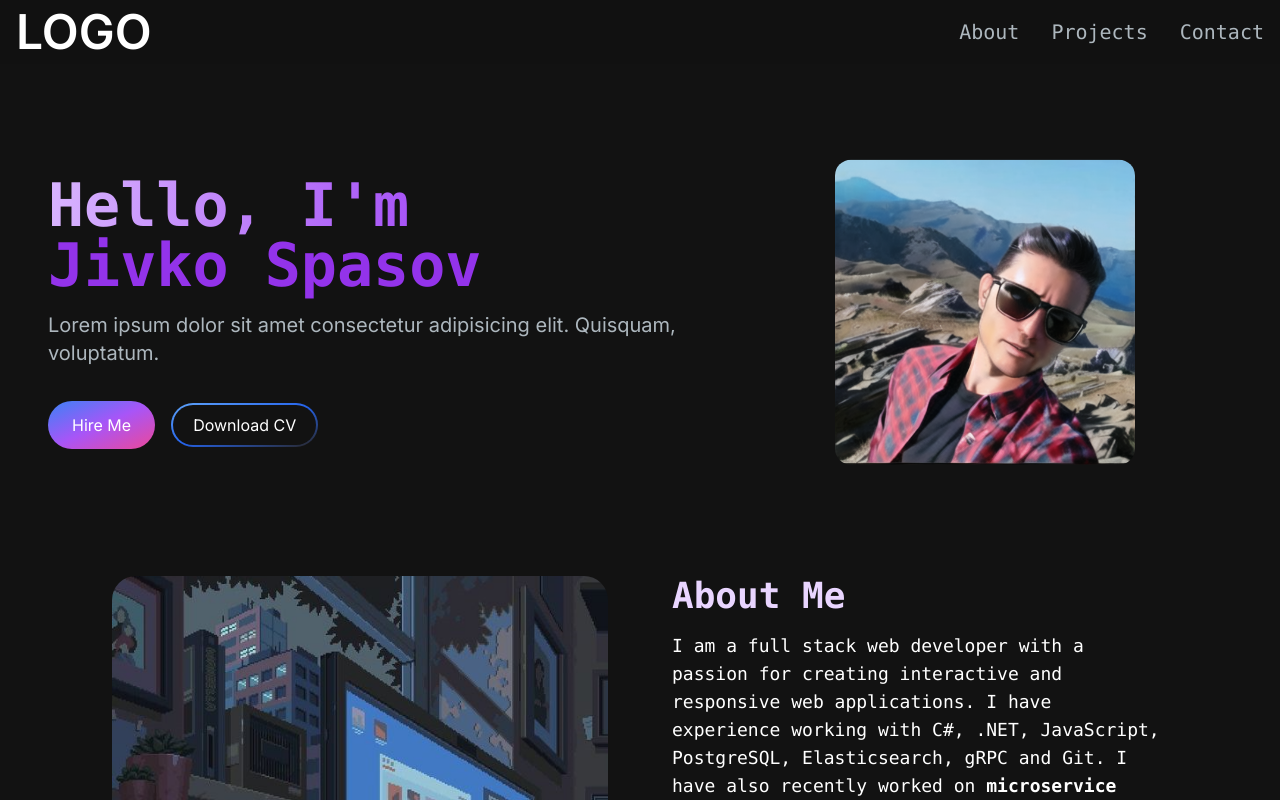
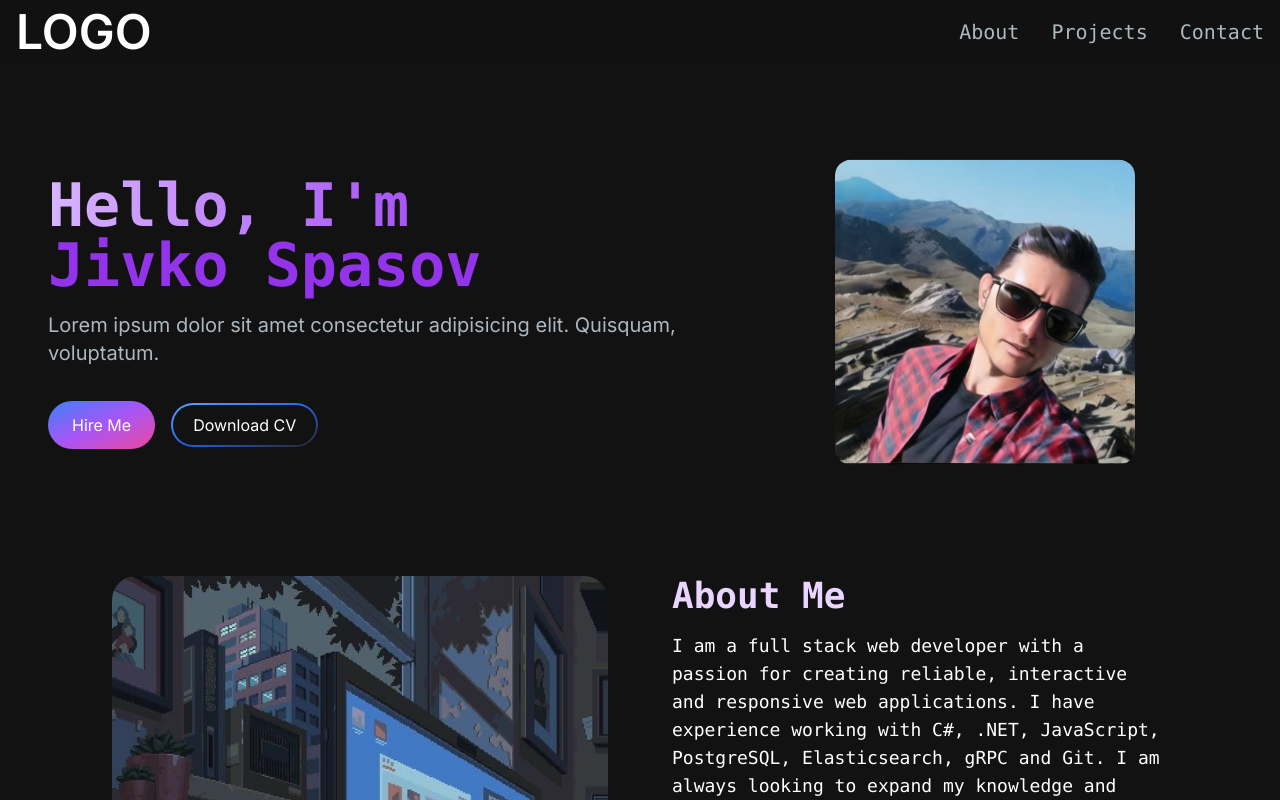
Before and after one commit to JivkoSp/JivkoSp-Portfolio, a Next.js app: page / in a window 1280 px wide. Shown: the top 800 px of the page. Built offline with nearby package versions, Linux system fonts and the light colour scheme.

Commit message:
Updated app/components/AboutSection.jsx

```diff
--- a/app/components/AboutSection.jsx
+++ b/app/components/AboutSection.jsx
@@ -63,12 +63,9 @@
         <div className="mt-4 md:mt-0 text-left flex flex-col h-full">
           <h2 className="text-4xl font-bold text-purple-200 mb-4 font-mono">About Me</h2>
           <p className="text-white texxt-base md:text-lg font-mono">
-            I am a full stack web developer with a passion for creating
+            I am a full stack web developer with a passion for creating reliable,
             interactive and responsive web applications. I have experience
-            working with C#, .NET, JavaScript, PostgreSQL, Elasticsearch, gRPC and Git.
-            I have also recently worked on <strong>microservice</strong> application that showcases my
-            understanding of the mentioned technologies. I am a quick learner and I am always
-            looking to expand my knowledge and skill set.
+            working with C#, .NET, JavaScript, PostgreSQL, Elasticsearch, gRPC and Git. I am always looking to expand my knowledge and skill set.
           </p>
           <div className="flex flex-row justify-start mt-8">
             <TabButton
```
